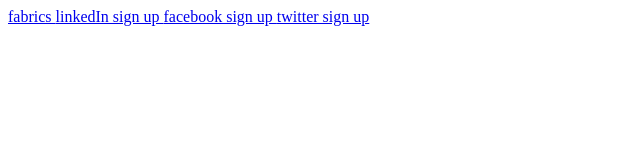
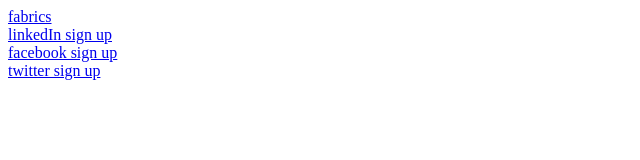
Before and after one commit to aasunmonu1/Projects, a plain HTML site: page index.html in a window 1280 px wide. Shown: the whole page, without its empty margins (0-640 px from the left). Drawn offline with Linux system fonts and the light colour scheme.

Commit message:
third upload

```diff
--- a/index.html
+++ b/index.html
@@ -5,10 +5,10 @@
 <title> Clones of websites I've done </title>
 </head>
 <body>
-<a href="fabrics1.html"> fabrics </a>
-<a href="linkedIn.html"> linkedIn sign up </a>
-<a href="signup.html"> facebook sign up </a>
-<a href="twitter.html"> twitter sign up </a>
+<a href="fabrics1.html"> fabrics </a> <br>
+<a href="linkedIn.html"> linkedIn sign up </a> <br>
+<a href="signup.html"> facebook sign up </a> <br>
+<a href="twitter.html"> twitter sign up </a> <br>
 
 </body>
 </html>
```
Also changed, not shown: linkedIn.html (+1 -1 lines).
